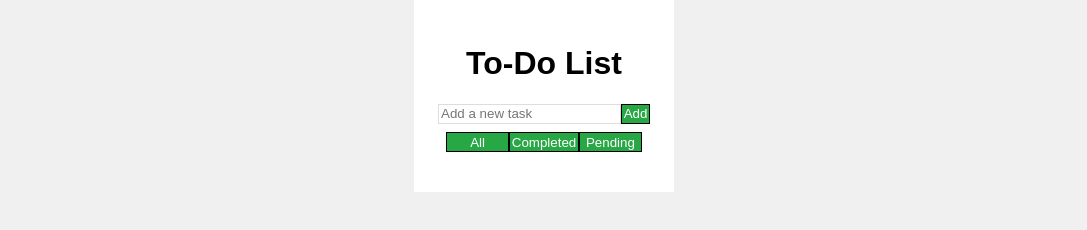
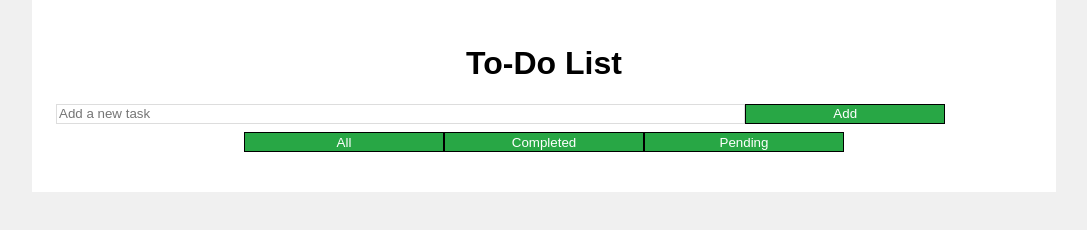
Before and after one commit to CSHeHu/TodoList, a website: page todolistnodejs/src/index.html in a window 1280 px wide. Shown: the whole page, without its empty margins (96-1183 px from the left). Drawn offline with Linux system fonts and the light colour scheme.

Commit message:
fix flex settings

```diff
--- a/todolistnodejs/app.js
+++ b/todolistnodejs/app.js
@@ -2,7 +2,7 @@ const express = require('express');
 const path = require('path');
 
 const app = express();
-const port = 3000; // Choose any port you prefer
+const port = 3000;
 
 // Serve static files from the 'public' directory
 app.use(express.static(path.join(__dirname, 'src')));
--- a/todolistnodejs/src/styles.css
+++ b/todolistnodejs/src/styles.css
@@ -11,6 +11,7 @@ body {
 
 .todo_container {
     background: #fff;
+    width: 80%;
     padding: 3vh;
     box-sizing: border-box;
     justify-content: center;
@@ -30,6 +31,7 @@ form {
 input[type="text"] {
     border: 0.2vh solid #ddd;
     outline: none;
+    width: 70%;
 }
 
 button {
@@ -38,13 +40,14 @@ button {
     background-color: #28a745;
     color: white;
     cursor: pointer;
-    width: 100%;
+    width: 25vh;
 }
 
 .filters {
     display: flex;
     margin: 1vh;
-
+    justify-content: center;
+    align-items: center;
 }
     .filters button.active {
 
```
